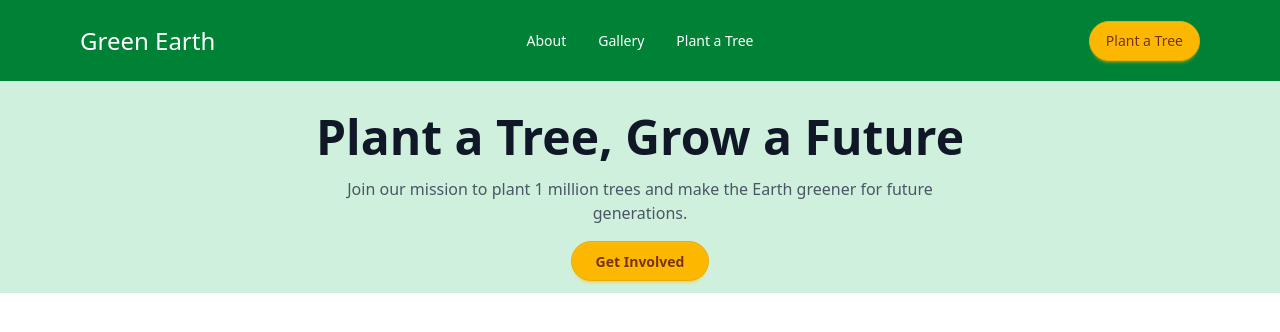
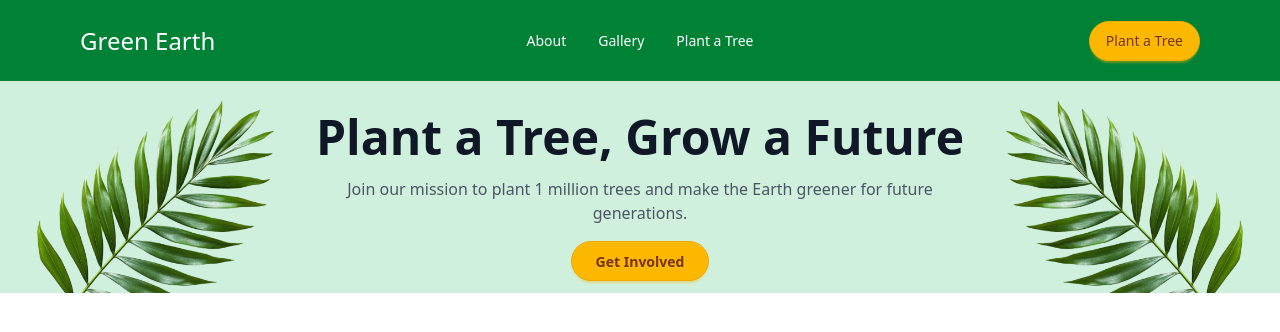
Before and after one commit to Takdirul-Rijan/my-sixth-assignment, a plain HTML site: page index.html in a window 1280 px wide. Drawn offline with nearby package versions, Linux system fonts and the light colour scheme; the site is published under a folder, as on GitHub Pages, so addresses that start at the root find nothing.

Commit message:
fix bg image of banner section

```diff
--- a/index.html
+++ b/index.html
@@ -53,7 +53,7 @@
         <div>
           <div class="banner-content text-center">
             <div
-              class="bg-[#cff0dc] md:bg-[url('/assets/hero-leaf1.png'),url('/assets/hero-leaf2.png')] bg-no-repeat [background-position:left_center,right_center] bg-contain p-3"
+              class="bg-[#cff0dc] md:bg-[url('./assets/hero-leaf1.png'),url('./assets/hero-leaf2.png')] bg-no-repeat [background-position:left_center,right_center] bg-contain p-3"
             >
               <div class="mt-5">
                 <h1 class="text-5xl font-extrabold text-gray-900">
```
